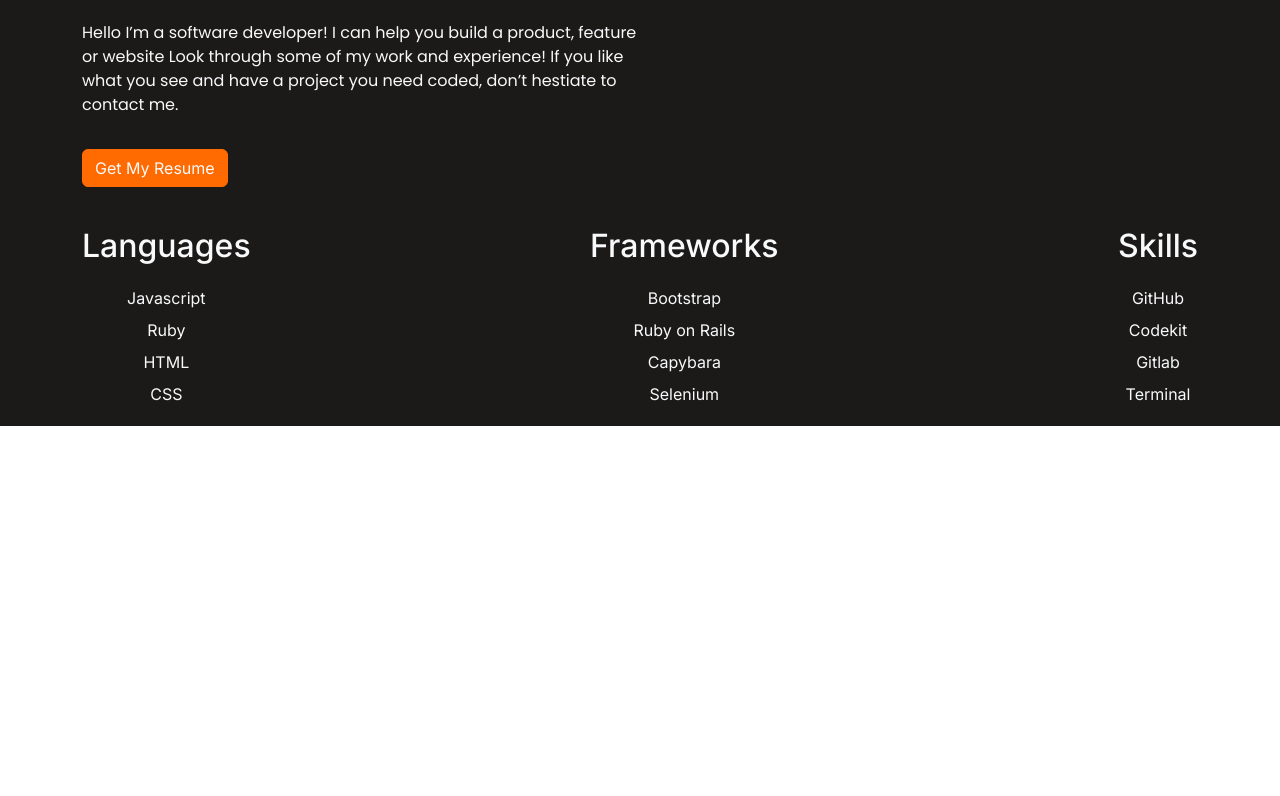
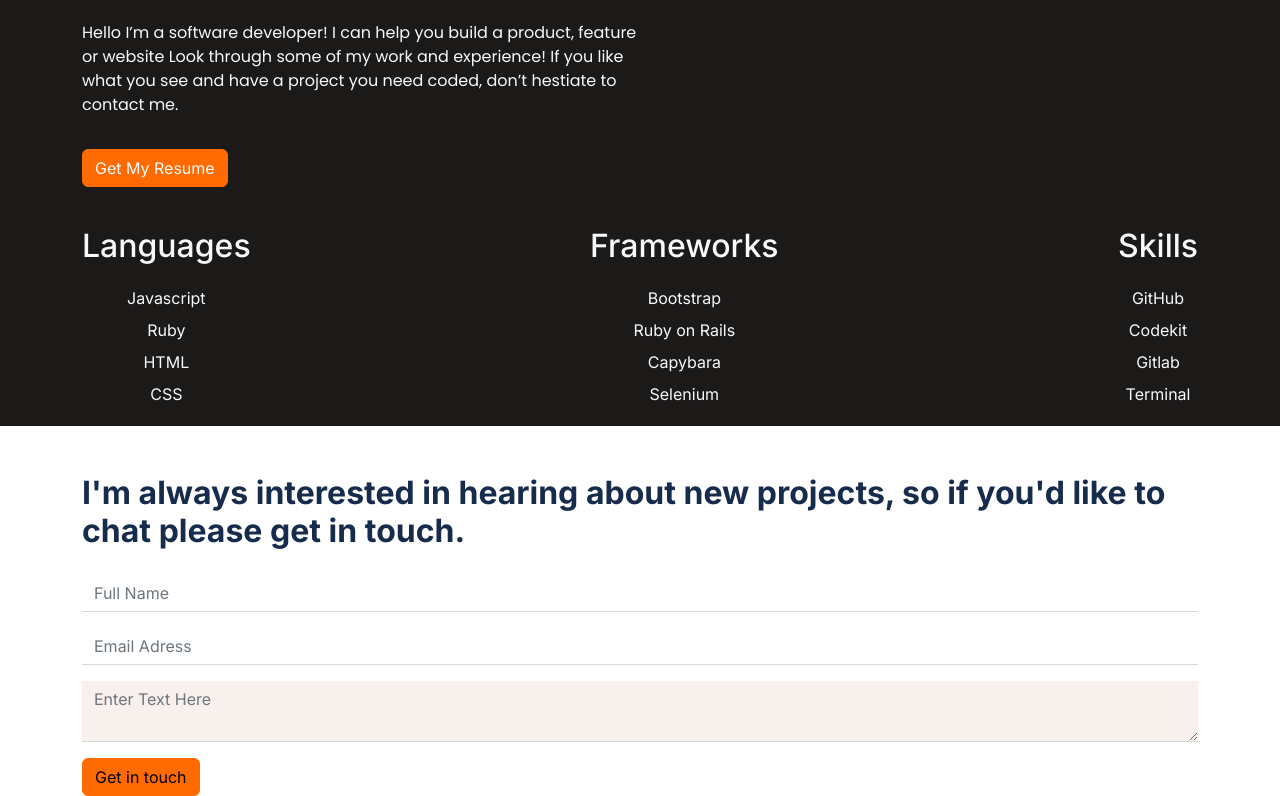
Before and after one commit to limavfabio/bootstrap-portfolio, a plain HTML site: page index.html in a window 1280 px wide. Shown: the part 513-1309 px from the top of the page. Before the commit the page ends 939 px from the top, so only its background shows below. Drawn offline with nearby package versions, Linux system fonts and the light colour scheme.

Commit message:
Fix form design

```diff
--- a/index.html
+++ b/index.html
@@ -97,6 +97,38 @@
 			</ul>
 		</div>
 	</section>
+
+	<!-- Contact Section -->
+	<section id="contact" class="">
+		<div>
+			<!-- Container for the text -->
+			<div class="container mt-5">
+				<p class="h2 mb-4 fw-bold text-center text-md-start text-info">I'm always interested in hearing about new projects, so if you'd like to chat please get in touch.</p>
+			</div>
+			<!-- Container for the form -->
+			<div class="container">
+				<form class="send-message" action="https://formspree.io/f/xzbolebz" method="post">
+					<!-- Full name label and input -->
+					<div class="mb-3">
+						<label for="fullname" class="form-label">Email address</label>
+						<input maxlength="30" type="text" id="fullname" name="full-name" class="form-control" placeholder="Full Name" required>
+					</div>
+					<!-- Email label and input -->
+					<div class="mb-3">
+						<label for="email" class="form-label">Email address</label>
+						<input maxlength="30" type="email" class="form-control" id="email" placeholder="Email Adress" required>
+					</div>
+					<!-- Message label and input -->
+					<div class="mb-3">
+					<label for="msg" class="form-label">Your message</label>
+					<textarea maxlength= "500" name="user_message" id="msg" class="form-control" placeholder="Enter Text Here" required></textarea>
+					</div>
+					<!-- Submit button -->
+					<button type="submit" class="btn btn-primary">Get in touch</button>
+				</form>
+			</div>
+		</div>
+	</section>
     <!-- Javascript JSDeliver link -->
     <script src="https://cdn.jsdelivr.net/npm/bootstrap@5.0.2/dist/js/bootstrap.bundle.min.js" integrity="sha384-MrcW6ZMFYlzcLA8Nl+NtUVF0sA7MsXsP1UyJoMp4YLEuNSfAP+JcXn/tWtIaxVXM" crossorigin="anonymous"></script>
 </body>
--- a/sass/custom.scss
+++ b/sass/custom.scss
@@ -2,13 +2,13 @@
 $primary:       #ff6b00 !default;
 $secondary:     #3c3a39 !default;
 // $success:       $green !default;
-// $info:          $cyan !default;
+$info:          #172b4d !default;
 // $warning:       $yellow !default;
 // $danger:        $red !default;
 // $light:         $gray-100 !default;
 $dark:          #1c1a19 !default;
 
-// Custom Classes
+// Custom width based on viewport size Classes
 @media screen and (min-width: 768px) {
   .w-md-70 {
     max-width: 70%;
@@ -19,6 +19,19 @@ $dark:          #1c1a19 !default;
   .w-lg-50 {
     max-width: 50%;
   }
+}
+
+// Custom classes of the #Contact Section
+#contact div p {
+    font-family: inter;
+}
+
+#contact label {
+    display: none
+}
+
+#contact textarea {
+    background-color: #f8f0ed
 }
 
 //import bootstrap
```
Also changed, not shown: css/custom.css, 1 other file.
